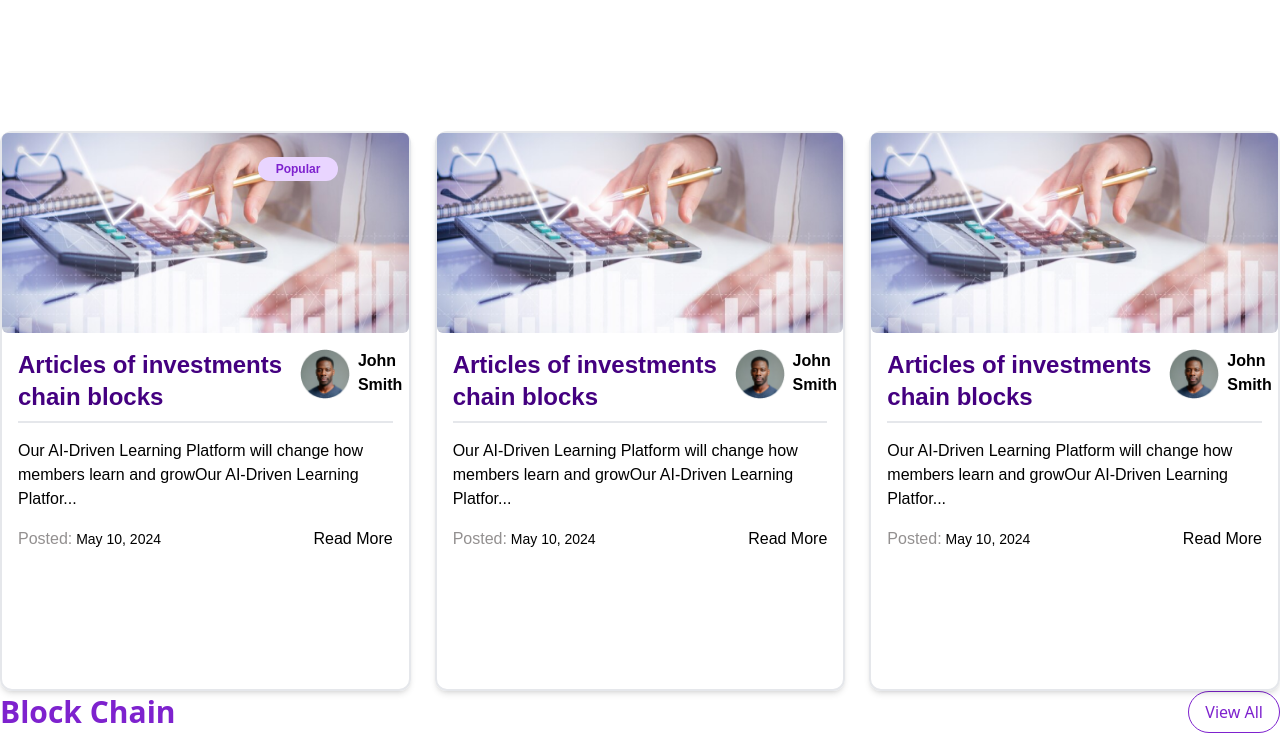
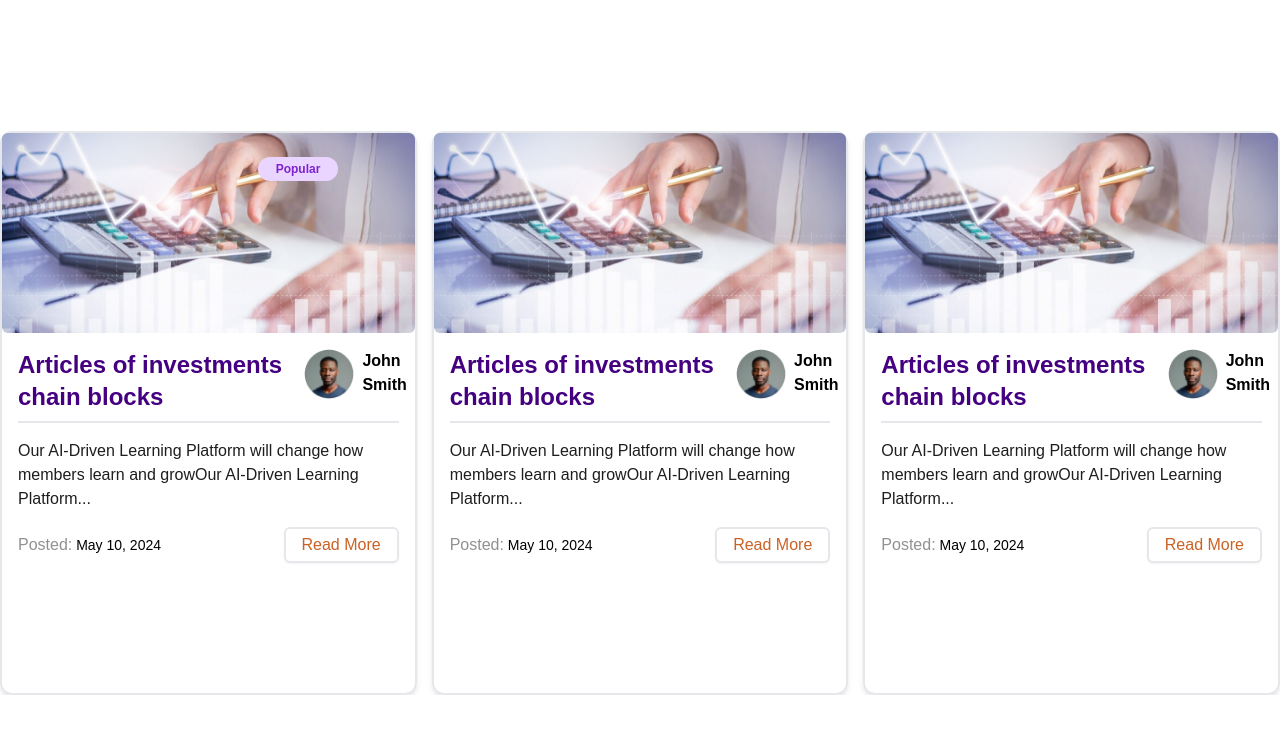
Before and after one commit to syntaxdesigner01/co-op-interview, a Next.js app: page / in a window 1280 px wide. Shown: the part 820-1575 px from the top of the page. Built offline with nearby package versions, Linux system fonts and the light colour scheme.

Commit message:
feat: enhance BlogCard component with Swiper for improved blog display and add new blog entries

```diff
--- a/src/app/Components/BlogComponents/BlogCard.tsx
+++ b/src/app/Components/BlogComponents/BlogCard.tsx
@@ -3,6 +3,8 @@ import { blogData } from "@/utils/blogData";
 import { useRouter } from "next/navigation";
 import React from "react";
 import Image from "next/image";
+import { Swiper, SwiperSlide } from "swiper/react";
+import "swiper/swiper-bundle.css";
 
 interface BlogData {
   id: number;
@@ -24,11 +26,18 @@ export default function BlogCard() {
   };
 
   return (
-    <section className="grid grid-cols-3 gap-6 relative font-Asap">
+    <Swiper
+      className="mySwiper relative font-Asap"
+      slidesPerView={3}
+      spaceBetween={15}
+      pagination={{ clickable: true }}
+    >
+      <section className="pb-20">
         {blogData.blogs.map((post) => (
+          <SwiperSlide key={post.id} className="border-2 rounded-xl shadow-md ">
             <section
               key={post.id}
-          className="w-full border-2 shadow-md rounded-xl h-[70vh] relative"
+              className="w-full border-1/2  rounded-xl h-[70vh] relative"
             >
               <section className="">
                 <p>
@@ -66,8 +75,8 @@ export default function BlogCard() {
                   </section>
                 </section>
 
-            <section className="py-4">
-              <p>{post.content.substring(0, 100)}...</p>
+                <section className="py-4 text-[#1E1E1E]">
+                  <p>{post.content.substring(0, 101)}...</p>
                 </section>
 
                 <section className="flex justify-between w-full items-center">
@@ -75,11 +84,18 @@ export default function BlogCard() {
                     <span className="text-[#939090]">Posted:</span>
                     <span className="font-medium text-sm"> {post.date}</span>
                   </p>
-              <button onClick={() => handleReadMore(post)}>Read More</button>
+                  <button
+                    className="text-warning border-2 px-4 py-1 rounded-md shadow-sm"
+                    onClick={() => handleReadMore(post)}
+                  >
+                    Read More
+                  </button>
                 </section>
               </section>
             </section>
+          </SwiperSlide>
         ))}
       </section>
+    </Swiper>
   );
 }
--- a/src/app/Components/BlogComponents/BlogComponent.tsx
+++ b/src/app/Components/BlogComponents/BlogComponent.tsx
@@ -7,7 +7,7 @@ export default function BlogComponent() {
       <section >
         <BlogCard />
       </section>
-
+{/*
       <div className="max-w-7xl mx-auto">
         <div className="flex justify-between items-center mb-6">
           <h1 className="text-3xl font-bold text-purple-700">Block Chain</h1>
@@ -127,7 +127,7 @@ export default function BlogComponent() {
             </div>
           </div>
         </div>
-      </div>
+      </div> */}
     </section>
   );
 }
--- a/src/utils/blogData.ts
+++ b/src/utils/blogData.ts
@@ -1,35 +1,10 @@
-// export const blogData = [
-//     {
-//         id: 1,
-//         title: 'Articles of investments chain blocks',
-//         content: 'Our AI-Driven Learning Platform will change how members learn and growOur AI-Driven Learning Platform will change how members learn and grow.Our AI-Driven Learning Platform will change how members learn and grow.Our AI-Driven Learning Platform will change how members learn and grow.Our AI-Driven Learning Platform will change how members learn and grow.Our AI-Driven Learning Platform will change how members learn and grow..',
-//         blogImage: '/blog/blogImage1.png',
-//         author: {
-//             name: 'John Smith',
-//             image: '/blog/author.jpg'
-//         },
-//         date: 'May 10,2024'
-//     },
 
-//     {
-//         id: 2,
-//         title: 'Articles of investments chain blocks',
-//         content: 'Our AI-Driven Learning Platform will change how members learn and growOur AI-Driven Learning Platform will change how members learn and grow.Our AI-Driven Learning Platform will change how members learn and grow.Our AI-Driven Learning Platform will change how members learn and grow.Our AI-Driven Learning Platform will change how members learn and grow.Our AI-Driven Learning Platform will change how members learn and grow..',
-//         blogImage: '/blog/blogImage2.png',
-//         author: {
-//             name: 'John Smith',
-//             image: '/blog/author.jpg'
-//         },
-//         date: 'May 10,2024'
-//     },
-
-// ]
 
 
 export const blogData = {
     blogs: [
         {
-            id:1,
+            id: 1,
             "title": "Articles of investments chain blocks",
             "author": "John Smith",
             "date": "May 10, 2024",
@@ -57,6 +32,26 @@ export const blogData = {
             "image": '/blog/blogImage2.png',
             "authorImage": "/blog/author.png",
             "popular": false
+        },
+        {
+            id: 4,
+            "title": "Articles of investments chain blocks",
+            "author": "John Smith",
+            "date": "May 10, 2024",
+            "content": "Our AI-Driven Learning Platform will change how members learn and growOur AI-Driven Learning Platform will change how members learn and grow.Our AI-Driven Learning Platform will change how members learn and grow.Our AI-Driven Learning Platform will change how members learn and grow.Our AI-Driven Learning Platform will change how members learn and grow.Our AI-Driven Learning Platform will change how members learn and grow..",
+            "image": '/blog/blogImage2.png',
+            "authorImage": "/blog/author.png",
+            "popular": false
+        },
+        {
+            id: 5,
+            "title": "Articles of investments chain blocks",
+            "author": "John Smith",
+            "date": "May 10, 2024",
+            "content": "Our AI-Driven Learning Platform will change how members learn and growOur AI-Driven Learning Platform will change how members learn and grow.Our AI-Driven Learning Platform will change how members learn and grow.Our AI-Driven Learning Platform will change how members learn and grow.Our AI-Driven Learning Platform will change how members learn and grow.Our AI-Driven Learning Platform will change how members learn and grow..",
+            "image": '/blog/blogImage2.png',
+            "authorImage": "/blog/author.png",
+            "popular": false
         }
     ]
 };
--- a/tailwind.config.ts
+++ b/tailwind.config.ts
@@ -12,6 +12,7 @@ export default {
         primary: "#1E1E1E",
         secondary: "#E6B8D4",
         background: "#440080",
+        warning:"#CB6125"
       },
       fontFamily: {
         Inter: ["Inter", "sans-serif"],
```
Also changed, not shown: package.json (+7 -5 lines), 1 other file (tests, documents, lock files or other folders). Lines whose indentation alone changed are shown as unchanged.
